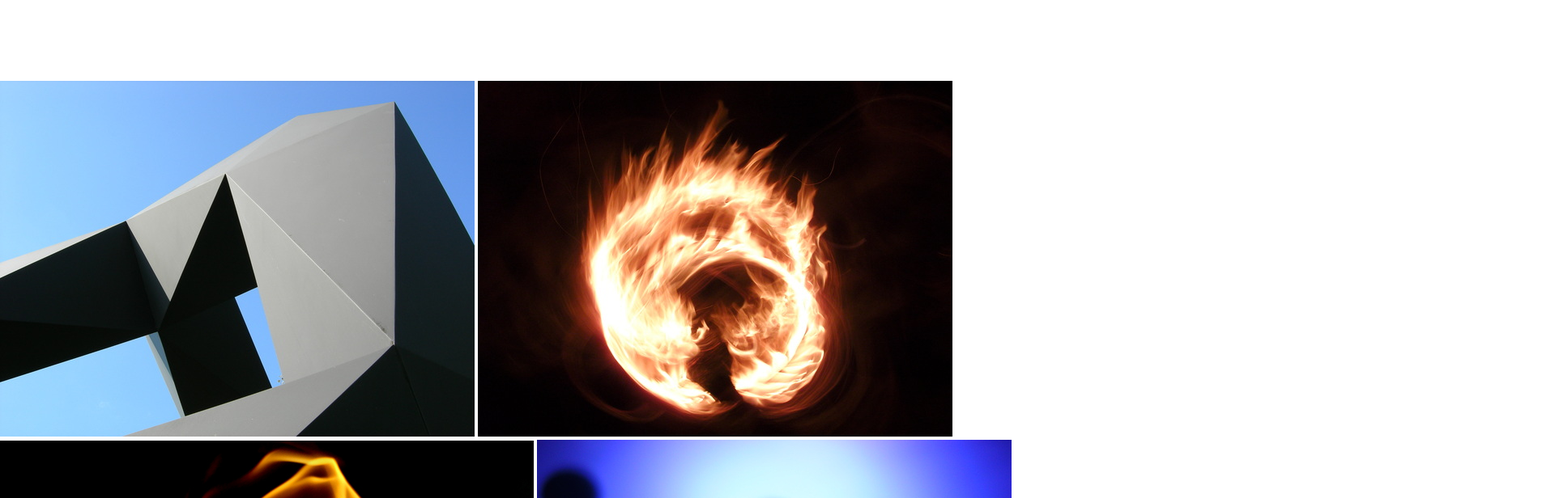
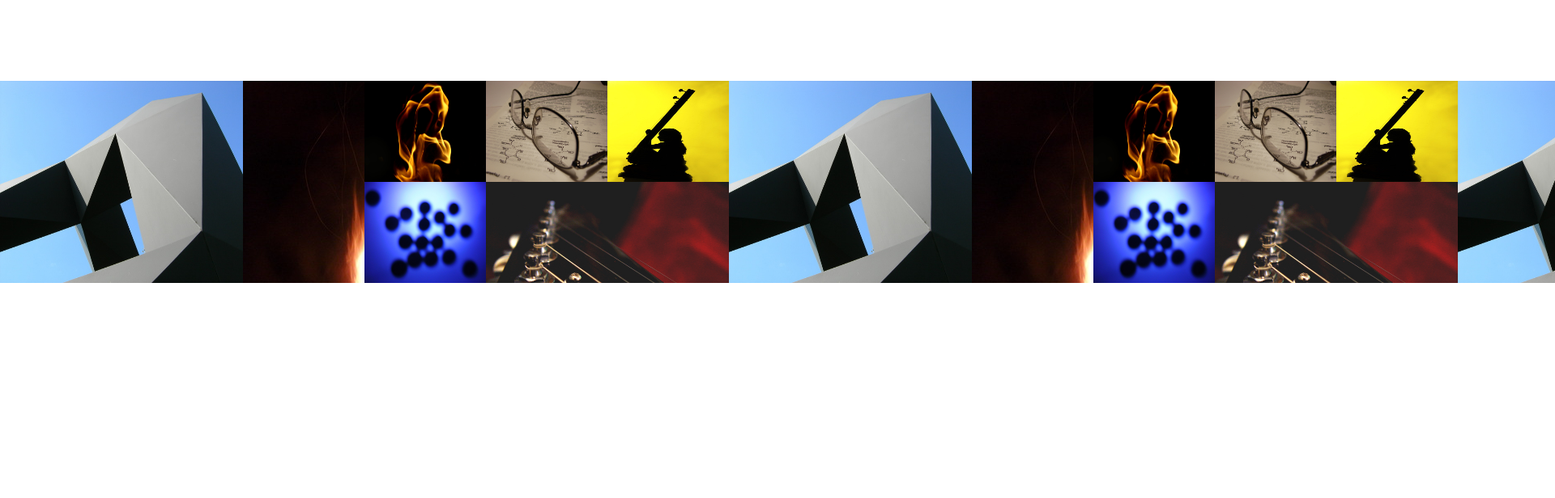
Before and after one commit to kushalpandya/flashybox, a website: page index.html in a window 1280 px wide. Shown: the top 616 px of the page at 81% size, 1920 px wide, since content can reach past the window. Drawn offline with nearby package versions, Linux system fonts and the light colour scheme.

Commit message:
Styles to create collage of images (stretchy images).

```diff
--- a/flashybox.css
+++ b/flashybox.css
@@ -8,3 +8,84 @@
  *
  * Main Flashybox Stylesheet.
  */
+
+.flashybox-container {
+    height: 250px;
+    width: 200%;
+    overflow: hidden;
+}
+
+.flashybox-container:after,
+.flashybox-container .flashybox-item:after {
+    content: '.';
+    height: 0;
+    display: block;
+    visibility: hidden;
+}
+
+.flashybox-container .flashybox-item,
+.flashybox-container .flashybox-item .childbox-item {
+    display: inline-block;
+    float: left;
+}
+
+.flashybox-container .flashybox-item {
+    max-width: 300px;
+    height: inherit;
+}
+
+.flashybox-container .flashybox-item .image-container {
+    display: block;
+    overflow: hidden;
+    background: black;
+}
+
+.flashybox-container .flashybox-item img {
+    display: block;
+    width: 100%;
+    height: 100%;
+}
+
+.flashybox-item.flashbox-full .image-container {
+    width: 100%;
+    height: 100%;
+}
+
+.flashybox-item.flashbox-leftright .childbox-full,
+.flashybox-item.flashbox-leftright .childbox-topbottom {
+    width: 50%;
+    height: 100%;
+    overflow: hidden;
+}
+
+.flashybox-item.flashbox-leftright .childbox-topbottom {
+    float: right;
+}
+
+.flashybox-item.flashbox-topbottom .childbox-full,
+.flashybox-item.flashbox-topbottom .childbox-leftright {
+    display: block;
+    width: 100%;
+    height: 50%;
+}
+
+.flashybox-item .childbox-topbottom .image-container {
+    width: 100%;
+    height: 50%;
+}
+
+.flashybox-item .childbox-leftright .image-container {
+    display: inline-block;
+    float: left;
+    width: 50%;
+    height: 100%;
+}
+
+.flashybox-item .childbox-leftright .image-container:last-child {
+    float: right;
+}
+
+.flashybox-item.flashbox-leftright .childbox-full img {
+    width: auto;
+    height: 100%;
+}
```
